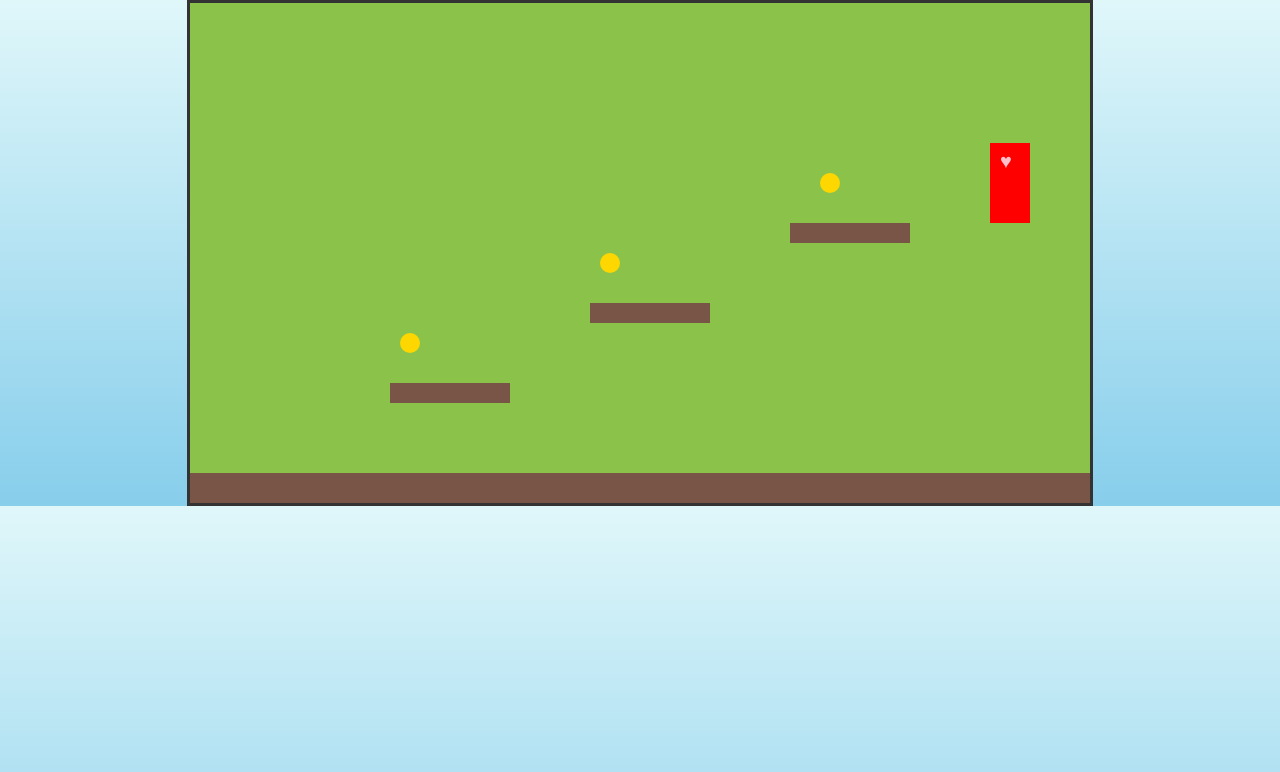
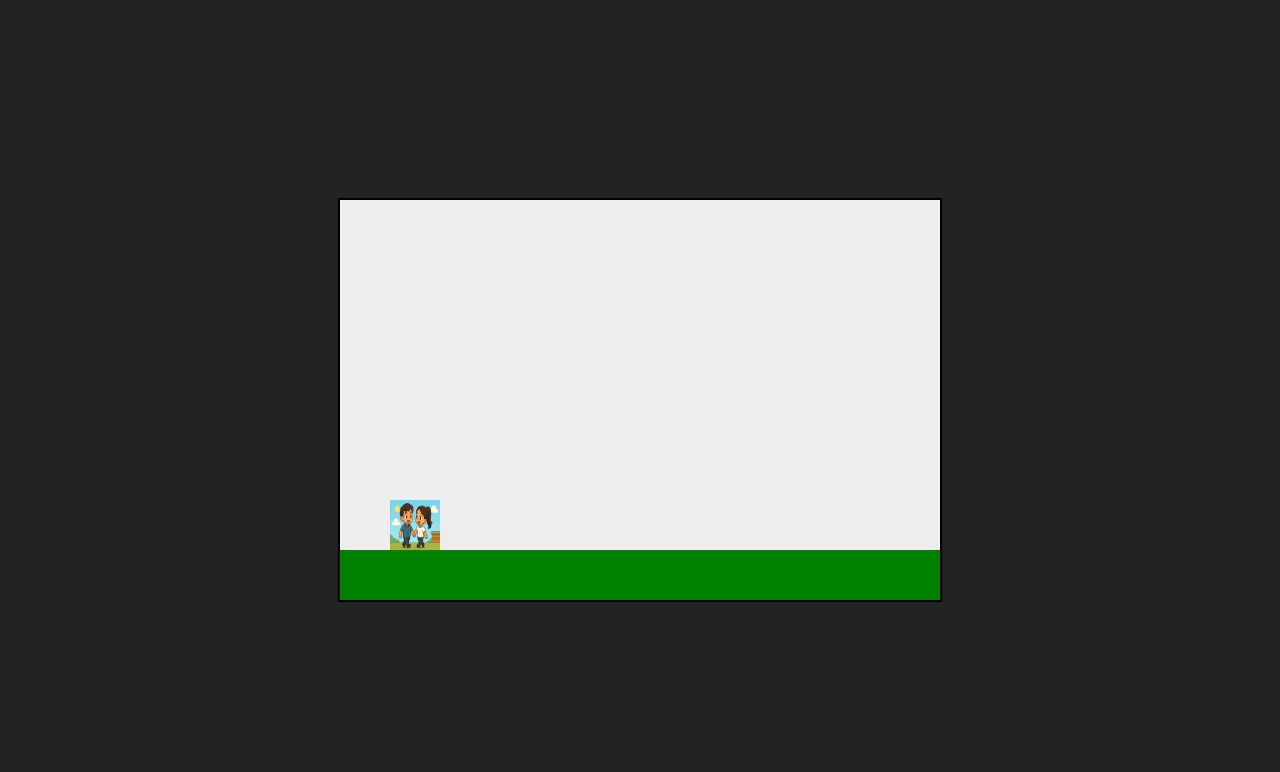
Before and after one commit to Lasya566/Game, a plain HTML site: page index.html in a window 1280 px wide. Drawn offline with Linux system fonts and the light colour scheme.

Commit message:
Update index.html

```diff
--- a/index.html
+++ b/index.html
@@ -2,11 +2,71 @@
 <html lang="en">
 <head>
   <meta charset="UTF-8">
-  <title>Couple Platformer Game</title>
-  <link rel="stylesheet" href="style.css">
+  <title>Mini Platformer</title>
+  <style>
+    body {
+      margin: 0;
+      background: #222;
+      display: flex;
+      justify-content: center;
+      align-items: center;
+      height: 100vh;
+    }
+    canvas {
+      background: #eee;
+      border: 2px solid #000;
+    }
+  </style>
 </head>
 <body>
-  <canvas id="gameCanvas"></canvas>
-  <script src="script.js"></script>
+  <canvas id="gameCanvas" width="600" height="400"></canvas>
+
+  <script>
+    const canvas = document.getElementById("gameCanvas");
+    const ctx = canvas.getContext("2d");
+
+    const character = new Image();
+    character.src = "Characters.png"; // ✅ exact name match
+
+    let x = 50;
+    let y = 300;
+    let velocityY = 0;
+    let isJumping = false;
+
+    function draw() {
+      ctx.clearRect(0, 0, canvas.width, canvas.height);
+      ctx.fillStyle = "green";
+      ctx.fillRect(0, 350, canvas.width, 50); // ground
+      ctx.drawImage(character, x, y, 50, 50); // player
+    }
+
+    function update() {
+      if (isJumping) {
+        velocityY += 0.5; // gravity
+        y += velocityY;
+        if (y >= 300) {
+          y = 300;
+          isJumping = false;
+        }
+      }
+    }
+
+    function loop() {
+      update();
+      draw();
+      requestAnimationFrame(loop);
+    }
+
+    document.addEventListener("keydown", (e) => {
+      if (e.code === "Space" && !isJumping) {
+        velocityY = -10;
+        isJumping = true;
+      }
+    });
+
+    character.onload = () => {
+      loop();
+    };
+  </script>
 </body>
 </html>
```
